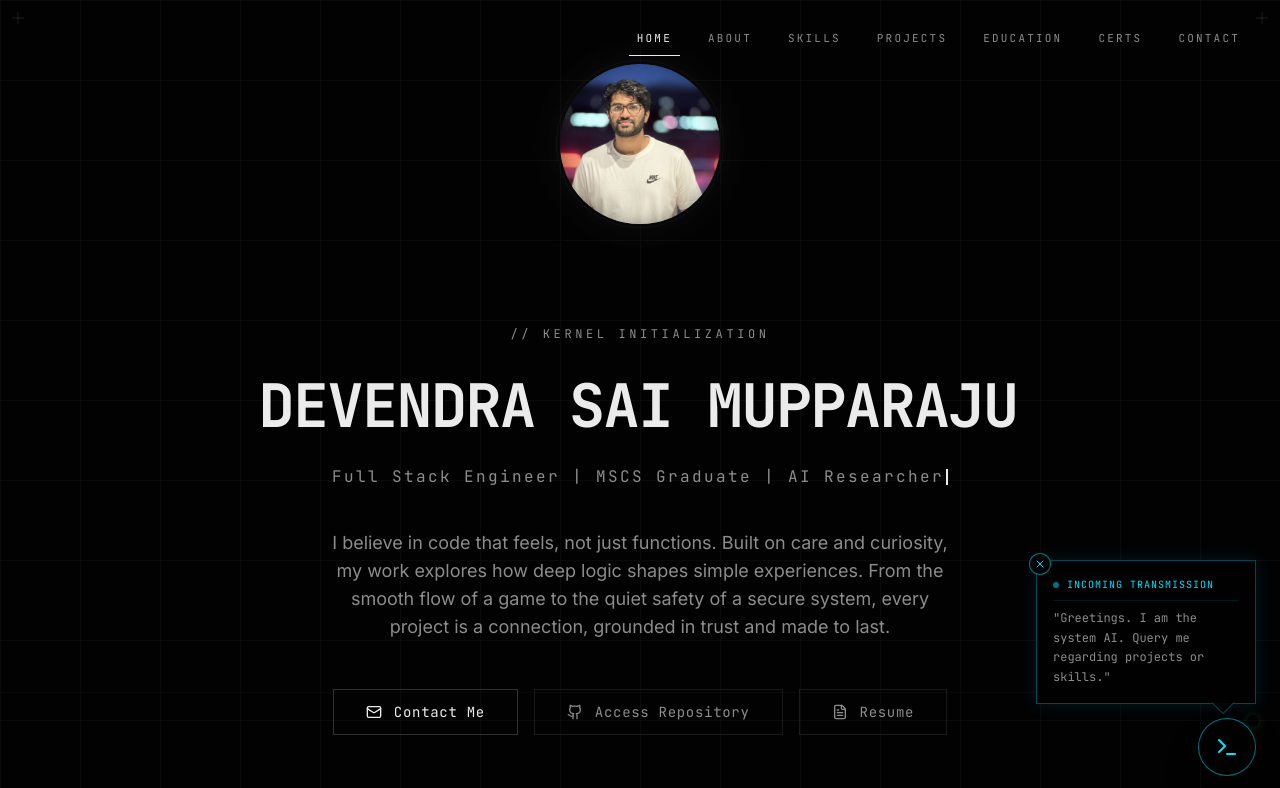
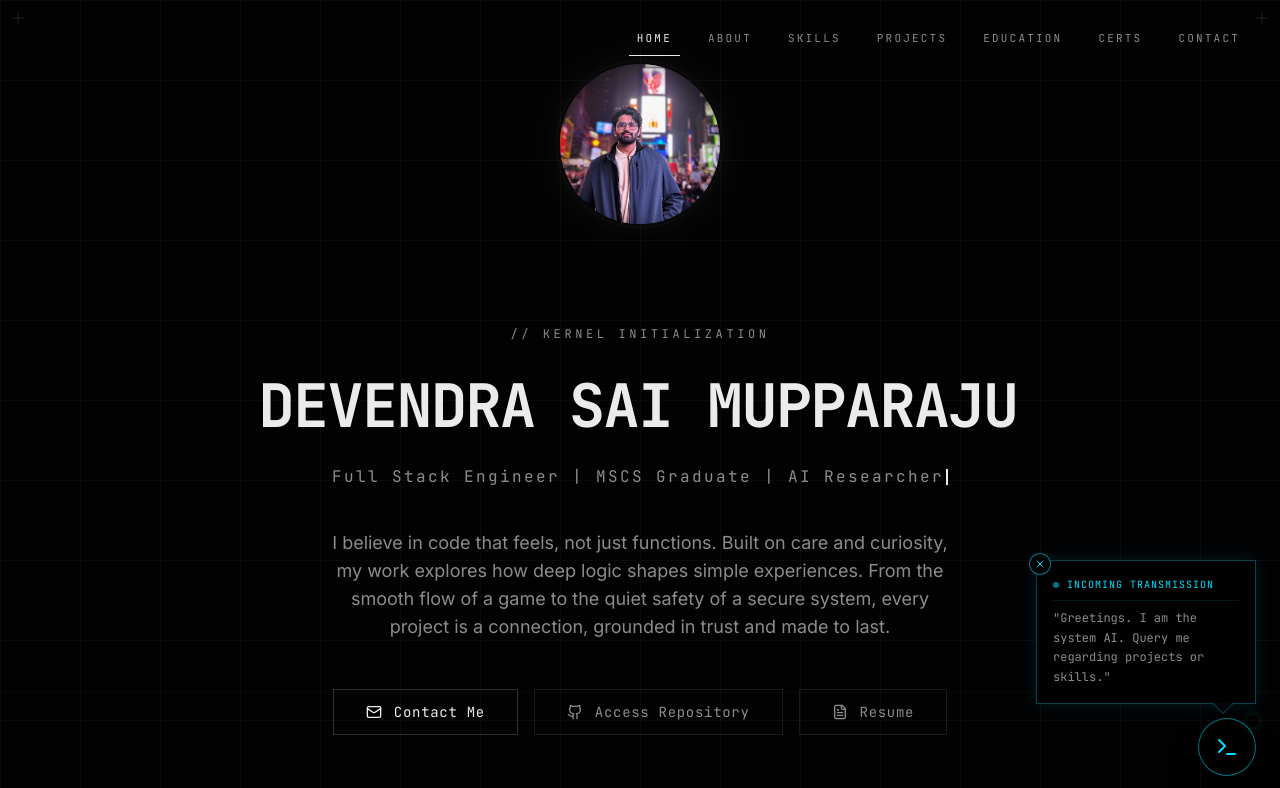
Before and after one commit to devendrasaim/devendrasaim.github.io, a Next.js app: page / in a window 1280 px wide. Shown: the top 788 px of the page. Built offline with nearby package versions, Linux system fonts and the light colour scheme.

Commit message:
feat: Initialize portfolio application with PWA manifest, global layout, animated hero section, and Claude development settings.

```diff
--- a/app/layout.tsx
+++ b/app/layout.tsx
@@ -32,7 +32,7 @@ export const metadata: Metadata = {
     siteName: "Devendra Sai Mupparaju",
     images: [
       {
-        url: "/images/profile.png",
+        url: "/images/profile.JPEG",
         width: 400,
         height: 400,
         alt: "Devendra Sai Mupparaju",
@@ -46,7 +46,7 @@ export const metadata: Metadata = {
     title: "Devendra Sai Mupparaju | Full Stack Engineer & AI Researcher",
     description:
       "MSCS Graduate from Iowa State. Building production full-stack platforms and researching training-free LLM steering techniques.",
-    images: ["/images/profile.png"],
+    images: ["/images/profile.JPEG"],
   },
   manifest: "/manifest.json",
 };
--- a/components/hero-section.tsx
+++ b/components/hero-section.tsx
@@ -42,7 +42,7 @@ export function HeroSection() {
         {/* Profile Picture with Spotlight */}
         <div className="flex justify-center mb-8">
           <SpotlightAvatar
-            src="/images/profile.png"
+            src="/images/profile.JPEG"
             alt="Devendra Sai Mupparaju"
             size={160}
           />
```
Also changed, not shown: .claude/settings.local.json, public/images/profile.JPEG (added), public/manifest.json.
